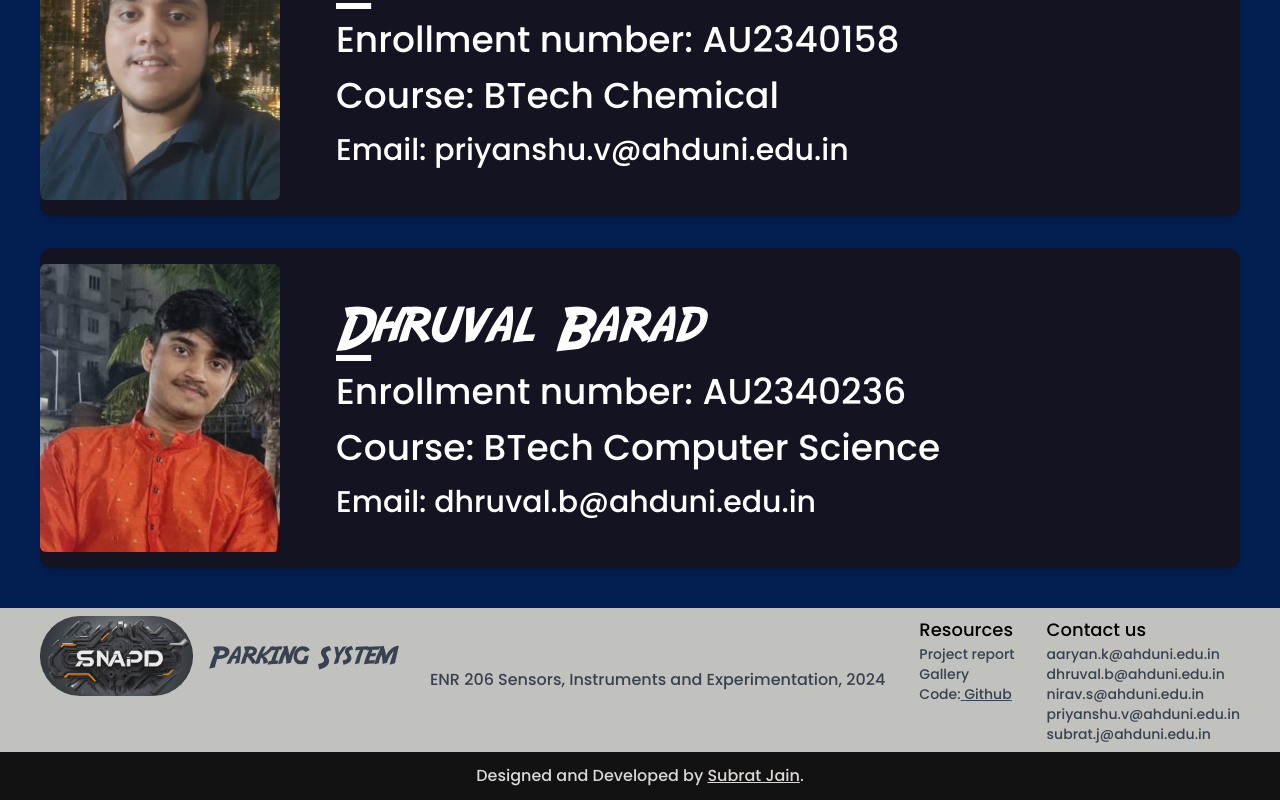
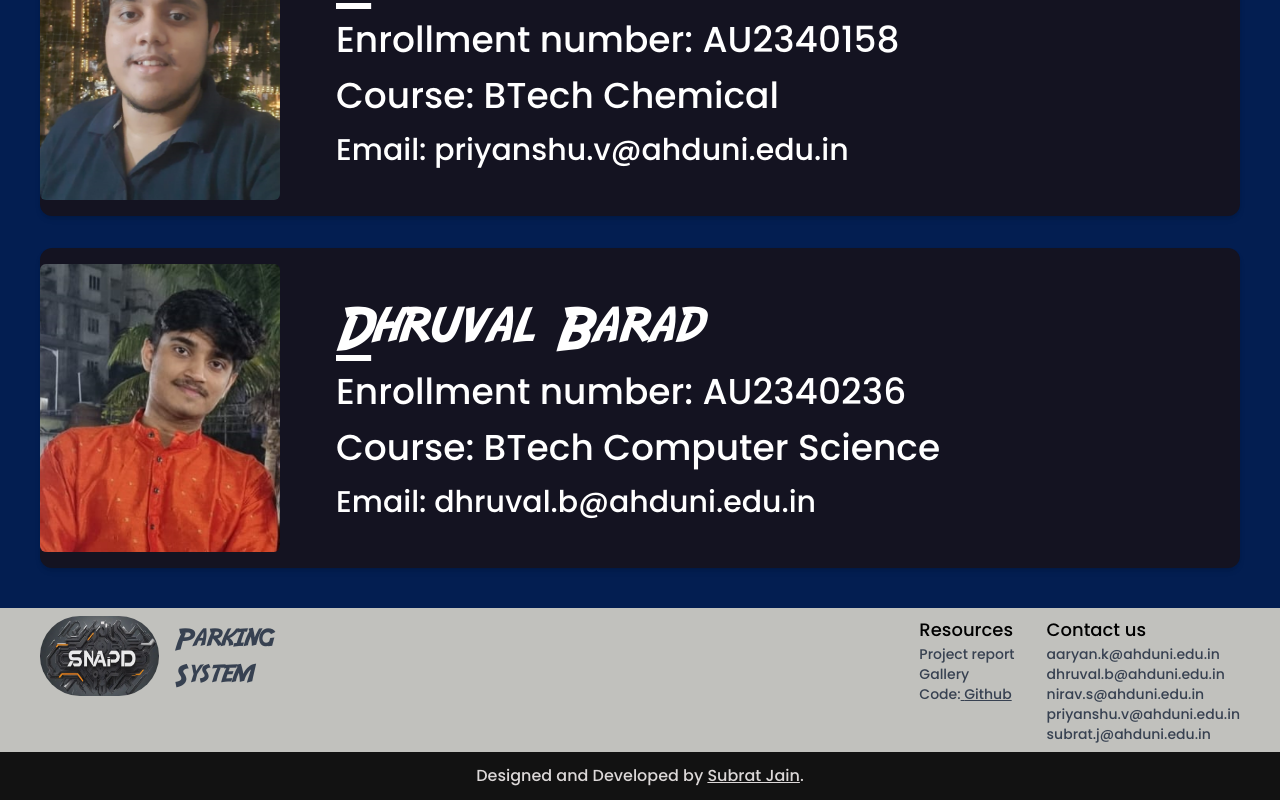
Before and after one commit to CodexKnight-ai/SNAPD_parking, a React (Vite) app in the folder Frontend/: page /about-us in a window 1280 px wide. Shown: the part 1524-2324 px from the top of the page. Built offline with nearby package versions, Linux system fonts and the light colour scheme.

Commit message:
Remaining Arduino connection

```diff
--- a/Frontend/package.json
+++ b/Frontend/package.json
@@ -18,7 +18,8 @@
     "react": "^18.3.1",
     "react-dom": "^18.3.1",
     "react-redux": "^9.1.2",
-    "react-router-dom": "^6.27.0"
+    "react-router-dom": "^6.27.0",
+    "serialport": "^12.0.0"
   },
   "devDependencies": {
     "@eslint/js": "^9.13.0",
--- a/Frontend/src/Components/About.jsx
+++ b/Frontend/src/Components/About.jsx
@@ -3,7 +3,7 @@ import Name from "./Name";
 
 function About() {
   return (
-    <div className="bg-primary w-full h-fit mt-20 p-10">
+    <div className="bg-primary w-[100%] h-fit mt-20 p-10">
       <div className="w-full h-fit px-10 py-4">
         <h1 className="font-adventure text-white text-7xl">What the heck is SNAPD?</h1>
         <h3 className="font-poppins text-white text-2xl flex gap-5 items-center">
--- a/Frontend/src/Components/Footer.jsx
+++ b/Frontend/src/Components/Footer.jsx
@@ -2,21 +2,21 @@ import React from "react";
 
 function Footer() {
   return (
-    <div className="flex flex-col overflow-hidden w-full">
+    <div className="flex flex-col overflow-hidden w-full ">
       <div className="bg-[#C1C1BD] w-full flex justify-between px-10 py-2">
         <div className="w-fit">
-          <div className="flex items-center">
+          <div className="flex flex-col items-center w-1/3 md:flex-row">
             <img
               className="h-20 w-auto rounded-full"
               src="/logo.png"
               alt="Logo"
             />
-            <span className="font-adventure text-gray-700 text-3xl ml-4">
+            <span className="font-adventure text-gray-700 text-3xl pl-4">
               Parking System
             </span>
           </div>
         </div>
-        <p className="w-fit h-auto my-auto font-poppins text-gray-700">
+        <p className="w-fit h-auto my-auto hidden font-poppins text-gray-700 sm:visible">
           ENR 206 Sensors, Instruments and Experimentation, 2024
         </p>
         <div className="w-fit flex gap-8">
--- a/Frontend/src/Components/Navbar.jsx
+++ b/Frontend/src/Components/Navbar.jsx
@@ -15,14 +15,14 @@ function Navbar() {
   };
 
   return (
-    <div className="w-full h-20 p-4 bg-navbar top-0 fixed shadow-xl shadow-black flex px-6 z-50">
+    <div className="w-full h-20 p-4 bg-navbar top-0 fixed shadow-xl shadow-black flex justify-between px-6 z-50">
       <div className="w-1/3 h-full flex gap-1 items-center justify-start">
         <img className="h-full w-auto rounded-full" src="/logo.png" alt="Logo" />
-        <p className="text-white text-4xl font-bosch">Parking System</p>
+        <p className=" w-auto text-nowrap text-white text-2xl font-bosch sm:text-4xl">Parking System</p>
       </div>
 
       {/* Navigation links for larger screens */}
-      <ul className="w-1/2 flex justify-around items-center text-white text-lg font-poppins hidden md:flex">
+      <ul className="w-1/2 justify-around items-center text-white text-lg font-poppins hidden md:flex">
         <li>
           <NavLink
             to="/"
--- a/Frontend/src/index.css
+++ b/Frontend/src/index.css
@@ -1,7 +1,9 @@
 @tailwind base;
 @tailwind components;
 @tailwind utilities;
-
+/* *{
+   text-wrap:pretty;
+} */
 @font-face {
     font-family: 'Adventure';
     src: url('../public/Fonts/adventure/Adventure.otf') format('opentype');
```
Also changed, not shown: 1 other file (tests, documents, lock files or other folders).
